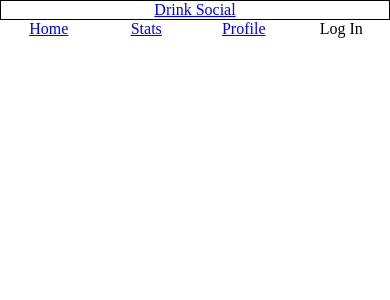
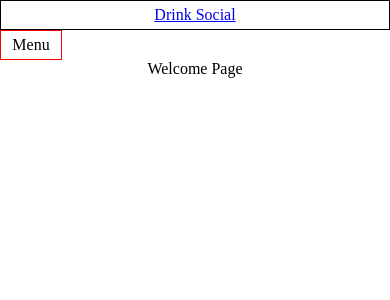
Before and after one commit to Javierz299/drink-social-client, a React (Create React App) app: page / in a window 390 px wide. Shown: the top 300 px of the page. Built offline with nearby package versions, Linux system fonts and the light colour scheme; what auth0-js would draw is missing.

Commit message:
response nav. min styling

```diff
--- a/src/components/Header/Header.js
+++ b/src/components/Header/Header.js
@@ -1,4 +1,5 @@
 import React from 'react';
+
 import './header.css';
 
 import { Link } from 'react-router-dom';
--- a/src/components/Header/header.css
+++ b/src/components/Header/header.css
@@ -1,3 +1,4 @@
 #drink-social-header {
+    padding: 5px;
     border: 1px solid black;
 }
--- a/src/components/MainNavButtons/MainNavButtons.js
+++ b/src/components/MainNavButtons/MainNavButtons.js
@@ -1,12 +1,13 @@
-import React from 'react';
+import React, { useState } from 'react';
 import { Link } from 'react-router-dom';
 import { useSelector,useDispatch } from 'react-redux';
 
 import './mainNavButtons.css';
 
 const MainNavButtons = (props) => {
+    let [toggle, setToggle] = useState(false)
     const state = useSelector(state => state.auth_reducer.is_authenticated)
-    console.log("AUTH",props.auth)
+    console.log("AUTH",props)
     const dispatch = useDispatch()
 
     const log_out = () => {
@@ -15,8 +16,8 @@ const MainNavButtons = (props) => {
     }
 
     return (
+        <div id="main-nav-container">
            <div id="main-nav-buttons">
-
                 <span><Link to="/">Home</Link></span>
                 <span><Link to="/stats">Stats</Link></span>
                 <span><Link to="/profile">Profile</Link></span>
@@ -25,6 +26,21 @@ const MainNavButtons = (props) => {
                 <span onClick={() => props.auth.login()} >Log In</span>
                 }
             </div>
+            <div onMouseEnter={() => setToggle(!toggle)}
+                 onMouseLeave={() => setToggle(!toggle)}
+                 className="main-nav-menu">
+                Menu
+                <div className={toggle ? "main-nav-show" : "main-nav-hide"}>
+                    <span><Link to="/">Home</Link></span>
+                    <span><Link to="/stats">Stats</Link></span>
+                    <span><Link to="/profile">Profile</Link></span>
+                    {state ?
+                    <span onClick={() => log_out()} >Log Out</span> :
+                    <span onClick={() => props.auth.login()} >Log In</span>
+                    }
+                </div>
+            </div>
+        </div>
     )
 }
 
--- a/src/components/MainNavButtons/mainNavButtons.css
+++ b/src/components/MainNavButtons/mainNavButtons.css
@@ -1,4 +1,43 @@
 #main-nav-buttons{
+    border: 1px solid blue;
     display: grid;
     grid-template-columns: 1fr 1fr 1fr 1fr;
 }
+
+#main-nav-container{
+    position: relative;
+}
+
+.main-nav-menu{
+    display: none;
+}
+
+@media only screen and (max-width: 600px){
+    #main-nav-buttons{
+        display: none;
+    }
+    .main-nav-menu{
+        padding: 5px;
+        display: block;
+        align-content: end;
+        width: 50px;
+        border: 1px solid red;
+
+    }
+    .main-nav-hide{
+        display: none;
+    }
+    .main-nav-show{
+        padding: 5px;
+        position: absolute;
+        z-index: 2;
+        display: grid;
+        grid-template-columns: 1fr;
+        width: 50%;
+        height: 100%;
+    }
+    .main-nav-show > span{
+        padding: 5px;
+        border: 1px solid blue;
+    }
+}
--- a/src/components/Profile/Profile.js
+++ b/src/components/Profile/Profile.js
@@ -1,7 +1,6 @@
 import React from 'react';
 import AuthCallBack from '../AuthCallBack/AuthCallBack';
 import { useSelector } from 'react-redux';
-import MainNavButtons from '../MainNavButtons/MainNavButtons'
 
 import './profile.css';
 
@@ -10,7 +9,6 @@ const ProtectedRoute = () => {
 
     return (
         <div id="profile-container" >
-            <MainNavButtons />
             {/*add different spinner for authcallback */
             !profile ? <AuthCallBack /> :
             <div className="profile-container-description" >
--- a/src/components/Profile/profile.css
+++ b/src/components/Profile/profile.css
@@ -3,7 +3,7 @@
 }
 
 .profile-container-description{
-    border: 1px solid blue;
+    border: 1px solid red;
 }
 
 .profile-container-description > img{
--- a/src/components/Routes/PublicRoutes/PublicRoutes.js
+++ b/src/components/Routes/PublicRoutes/PublicRoutes.js
@@ -1,6 +1,5 @@
 import React, { useEffect } from 'react';
-import { Router, Route, Switch } from 'react-router';
-import history from '../../../utils/history';
+import { Route, Switch } from 'react-router';
 import MainNavButtons from '../../MainNavButtons/MainNavButtons';
 import AuthCallBack from '../../AuthCallBack/AuthCallBack';
 import AuthCheck from '../../../utils/Auth_Check';
@@ -8,6 +7,7 @@ import Auth from '../../../utils/auth';
 import UnAuthRedirect from '../../../utils/UnAuthRedirect';
 import PrivateRoute from '../PrivateRoute';
 import ProtectedRoute from '../../Profile/Profile';
+import WelcomePage from '../../WelcomPage/WelcomePage';
 
 import { useDispatch } from 'react-redux';
 
@@ -37,8 +37,11 @@ const PublicRoutes = () => {
 
     return (
         <div>
+            <MainNavButtons auth={auth} />
                 <Switch>
-                    <Route exact path="/" render={() => <MainNavButtons auth={auth} /> } />
+                    {/*<Route exact path="/" render={() => <MainNavButtons auth={auth} /> } /> */}
+                    <Route exact path="/" component={WelcomePage}/>
+
                     <Route path="/redirect" component={UnAuthRedirect} />
                     <Route path="/callback" render={(props) => {auth.handleAuthentication(props); return <AuthCallBack props={props} />}} />
                     <Route path="/authcheck" render={() => <AuthCheck auth={auth} />} />
--- /dev/null
+++ b/src/components/WelcomPage/WelcomePage.js
@@ -0,0 +1,11 @@
+import React from 'react'
+
+const WelcomePage = () => {
+    return (
+        <div>
+            Welcome Page
+        </div>
+    )
+};
+
+export default WelcomePage;
```
Also changed, not shown: 1 other file (tests, documents, lock files or other folders). Lines whose indentation alone changed are shown as unchanged.
